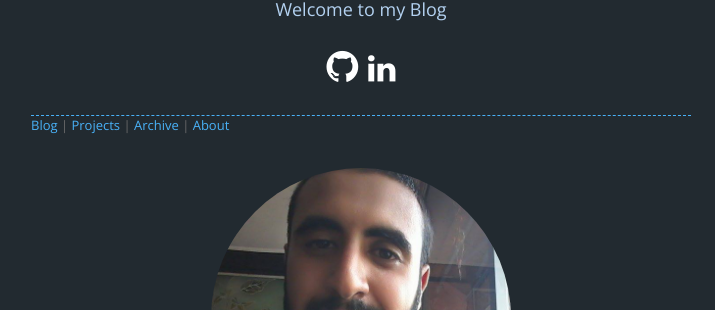
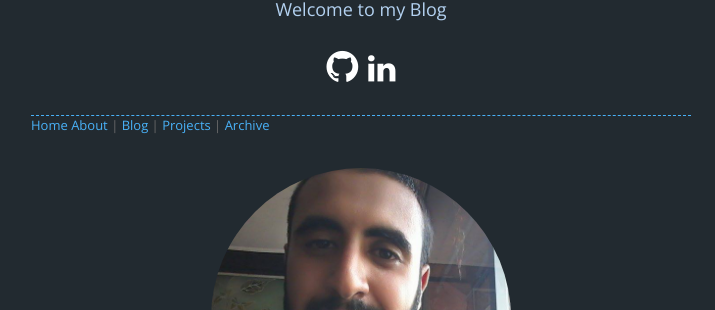
Before and after one commit to imadhsissou/imadhsissou.github.io, a Jekyll site: the page built from index.html, in a window 1280 px wide. Shown: the part 154-464 px from the top of the page, without its empty margins (279-994 px from the left). Built offline with Jekyll 4.4.1, drawn with Linux system fonts in a browser that asks for light colours; nearby versions of some CDN libraries; comment, search, counter and statistics services are not loaded.

Commit message:
Update nav-links.html

```diff
--- a/_includes/nav-links.html
+++ b/_includes/nav-links.html
@@ -1,8 +1,9 @@
 <span class="credits left">
+  <a href="{{ "/" | prepend:site.baseurl }}">Home</a>
+  <a href="{{ "/about" | prepend:site.baseurl }}">About</a> |
   <a href="{{ "/blog" | prepend:site.baseurl }}">Blog</a> |
   <a href="{{ "/projects" | prepend:site.baseurl }}">Projects</a> |
-  <a href="{{ "/archive" | prepend:site.baseurl }}">Archive</a> |
-  <a href="{{ "/about" | prepend:site.baseurl }}">About</a>
+  <a href="{{ "/archive" | prepend:site.baseurl }}">Archive</a>
 </span>
 
 <span class="credits right">
```
